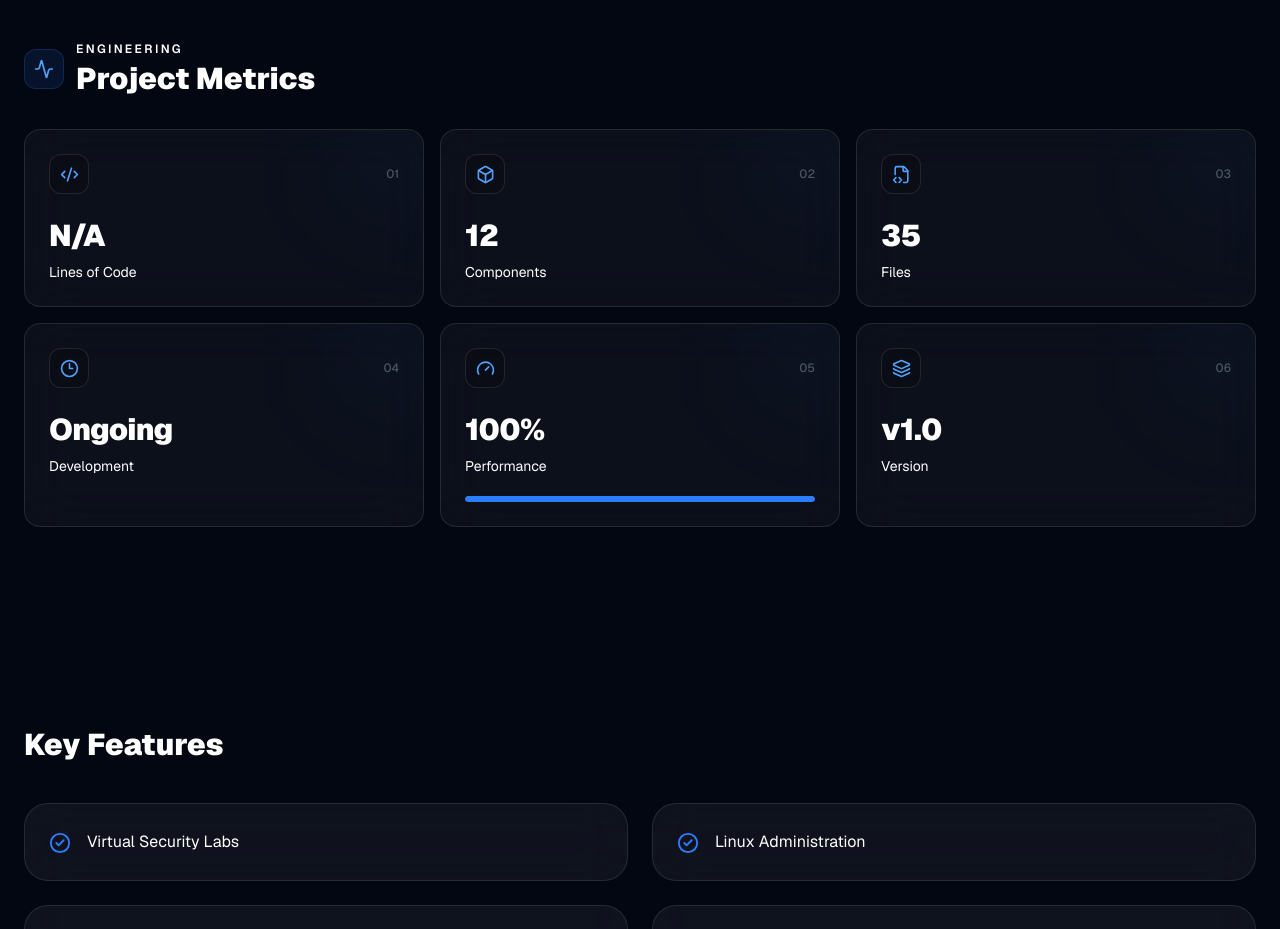
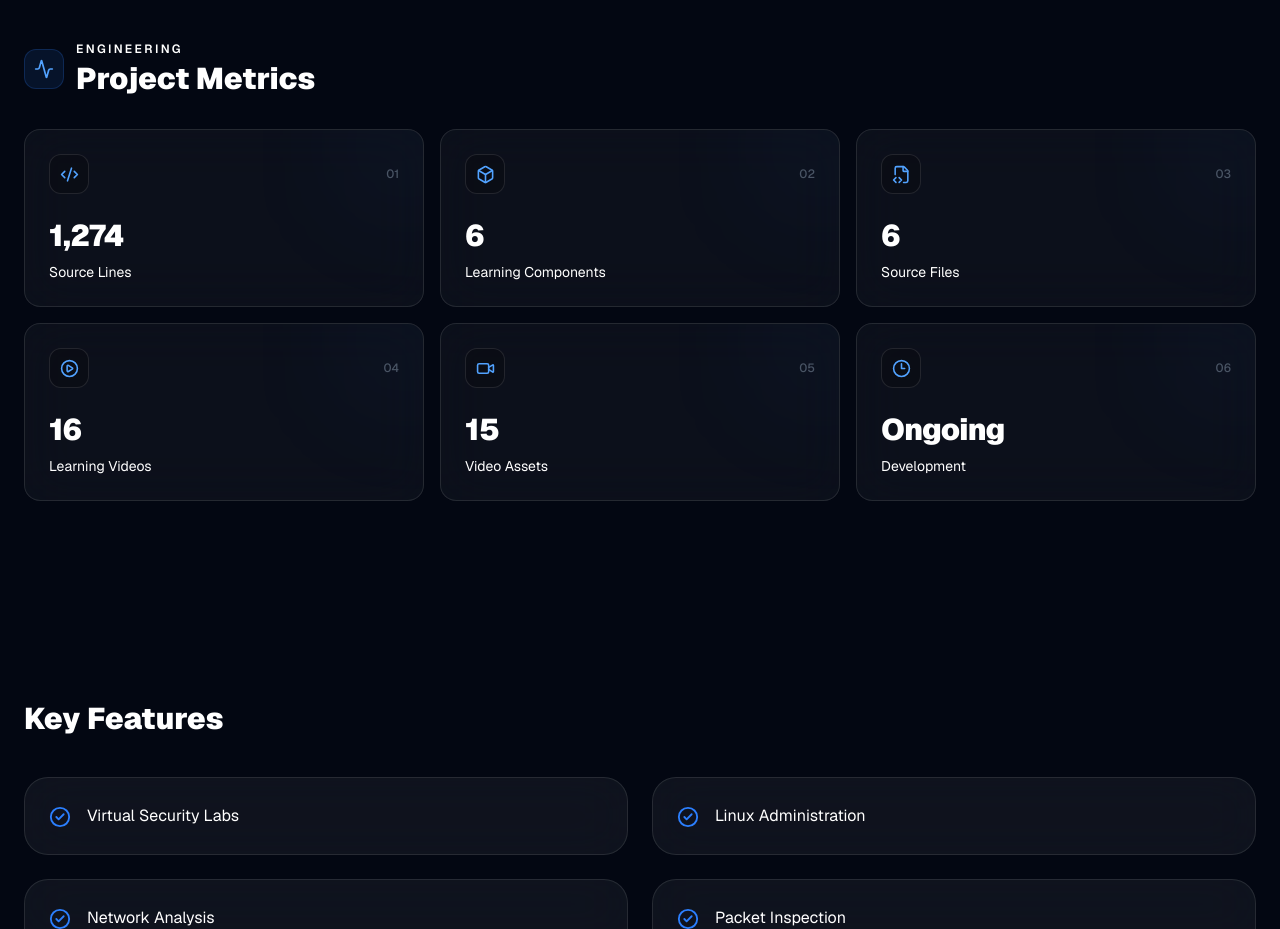
Before and after one commit to utech0201-debug/utech-portfolio, a Next.js app: page /projects/cybersecurity-labs in a window 1280 px wide. Shown: the part 2580-3509 px from the top of the page. Built offline with nearby package versions, Linux system fonts and the light colour scheme.

Commit message:
feat: refine cybersecurity lab engineering metrics

```diff
--- a/src/components/projects/stats/ProjectStats.tsx
+++ b/src/components/projects/stats/ProjectStats.tsx
@@ -9,6 +9,8 @@ import {
   FileCode2,
   Gauge,
   Layers3,
+  PlayCircle,
+  Video,
 } from "lucide-react";
 
 import { Project } from "@/types/project";
@@ -17,39 +19,54 @@ interface Props {
   project: Project;
 }
 
+const iconMap = {
+  Activity,
+  Box,
+  Clock3,
+  Code2,
+  FileCode2,
+  Gauge,
+  Layers3,
+  PlayCircle,
+  Video,
+};
+
 export default function ProjectStats({ project }: Props) {
-  const stats = [
+  const defaultStats = [
     {
       label: "Lines of Code",
       value: project.stats.linesOfCode,
-      icon: Code2,
+      icon: "Code2",
     },
     {
       label: "Components",
       value: project.stats.components.toString(),
-      icon: Box,
+      icon: "Box",
     },
     {
       label: "Files",
       value: project.stats.files.toString(),
-      icon: FileCode2,
+      icon: "FileCode2",
     },
     {
       label: "Development",
       value: project.stats.duration,
-      icon: Clock3,
+      icon: "Clock3",
     },
     {
       label: "Performance",
       value: `${project.stats.performance}%`,
-      icon: Gauge,
+      icon: "Gauge",
+      progress: project.stats.performance,
     },
     {
       label: "Version",
       value: project.stats.version,
-      icon: Layers3,
+      icon: "Layers3",
     },
   ];
+
+  const stats = project.stats.metrics ?? defaultStats;
 
   return (
     <section className="py-10">
@@ -59,20 +76,12 @@ export default function ProjectStats({ project }: Props) {
         viewport={{ once: true, amount: 0.2 }}
         transition={{ duration: 0.5 }}
       >
-        {/* Header */}
         <div className="mb-8 flex items-center gap-3">
           <div
             className="
-              flex
-              h-10
-              w-10
-              items-center
-              justify-center
-              rounded-xl
-              border
-              border-blue-500/20
-              bg-blue-500/10
-              text-blue-400
+              flex h-10 w-10 items-center justify-center
+              rounded-xl border border-blue-500/20
+              bg-blue-500/10 text-blue-400
             "
           >
             <Activity size={20} />
@@ -89,17 +98,10 @@ export default function ProjectStats({ project }: Props) {
           </div>
         </div>
 
-        {/* Metrics */}
-        <div
-          className="
-            grid
-            gap-4
-            sm:grid-cols-2
-            lg:grid-cols-3
-          "
-        >
+        <div className="grid gap-4 sm:grid-cols-2 lg:grid-cols-3">
           {stats.map((stat, index) => {
-            const Icon = stat.icon;
+            const Icon =
+              iconMap[stat.icon as keyof typeof iconMap] ?? Activity;
 
             return (
               <motion.div
@@ -113,33 +115,17 @@ export default function ProjectStats({ project }: Props) {
                 }}
                 whileHover={{ y: -4 }}
                 className="
-                  group
-                  relative
-                  overflow-hidden
-                  rounded-2xl
-                  border
-                  border-white/10
-                  bg-white/[0.04]
-                  p-6
-                  backdrop-blur-xl
-                  transition
-                  hover:border-blue-500/20
-                  hover:bg-white/[0.06]
+                  group relative overflow-hidden rounded-2xl
+                  border border-white/10 bg-white/[0.04]
+                  p-6 backdrop-blur-xl transition
+                  hover:border-blue-500/20 hover:bg-white/[0.06]
                 "
               >
-                {/* Glow */}
                 <div
                   className="
-                    pointer-events-none
-                    absolute
-                    -right-8
-                    -top-8
-                    h-24
-                    w-24
-                    rounded-full
-                    bg-blue-500/10
-                    blur-3xl
-                    transition
+                    pointer-events-none absolute -right-8 -top-8
+                    h-24 w-24 rounded-full bg-blue-500/10
+                    blur-3xl transition
                     group-hover:bg-blue-500/20
                   "
                 />
@@ -148,23 +134,16 @@ export default function ProjectStats({ project }: Props) {
                   <div className="flex items-center justify-between">
                     <div
                       className="
-                        flex
-                        h-10
-                        w-10
-                        items-center
-                        justify-center
-                        rounded-xl
-                        border
-                        border-white/10
-                        bg-black/20
-                        text-blue-400
+                        flex h-10 w-10 items-center justify-center
+                        rounded-xl border border-white/10
+                        bg-black/20 text-blue-400
                       "
                     >
                       <Icon size={19} />
                     </div>
 
                     <span className="text-xs font-medium text-gray-600">
-                      0{index + 1}
+                      {String(index + 1).padStart(2, "0")}
                     </span>
                   </div>
 
@@ -176,14 +155,13 @@ export default function ProjectStats({ project }: Props) {
                     {stat.label}
                   </p>
 
-                  {/* Performance bar */}
-                  {stat.label === "Performance" && (
+                  {stat.progress !== undefined && (
                     <div className="mt-5">
                       <div className="h-1.5 overflow-hidden rounded-full bg-white/10">
                         <motion.div
                           initial={{ width: 0 }}
                           whileInView={{
-                            width: `${project.stats.performance}%`,
+                            width: `${stat.progress}%`,
                           }}
                           viewport={{ once: true }}
                           transition={{
--- a/src/data/projects.ts
+++ b/src/data/projects.ts
@@ -286,12 +286,45 @@ export const projects: Project[] = [
     ],
 
     stats: {
-      linesOfCode: "N/A",
-      components: 12,
-      files: 35,
+      linesOfCode: "1,274",
+      components: 6,
+      files: 6,
       duration: "Ongoing",
       performance: 100,
       version: "v1.0",
+
+      metrics: [
+        {
+          label: "Source Lines",
+          value: "1,274",
+          icon: "Code2",
+        },
+        {
+          label: "Learning Components",
+          value: "6",
+          icon: "Box",
+        },
+        {
+          label: "Source Files",
+          value: "6",
+          icon: "FileCode2",
+        },
+        {
+          label: "Learning Videos",
+          value: "16",
+          icon: "PlayCircle",
+        },
+        {
+          label: "Video Assets",
+          value: "15",
+          icon: "Video",
+        },
+        {
+          label: "Development",
+          value: "Ongoing",
+          icon: "Clock3",
+        },
+      ],
     },
   },
 ];
```
Also changed, not shown: src/types/project.ts (+8 -0 lines).
